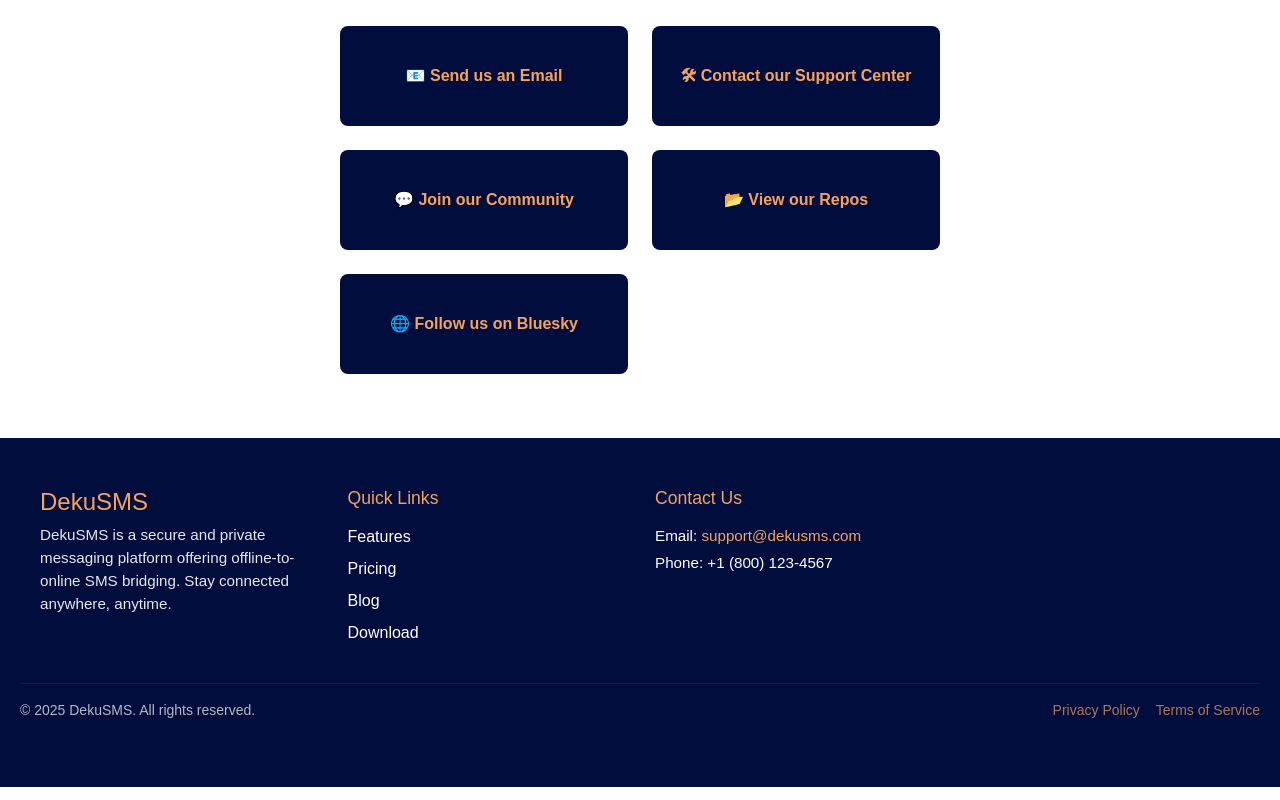
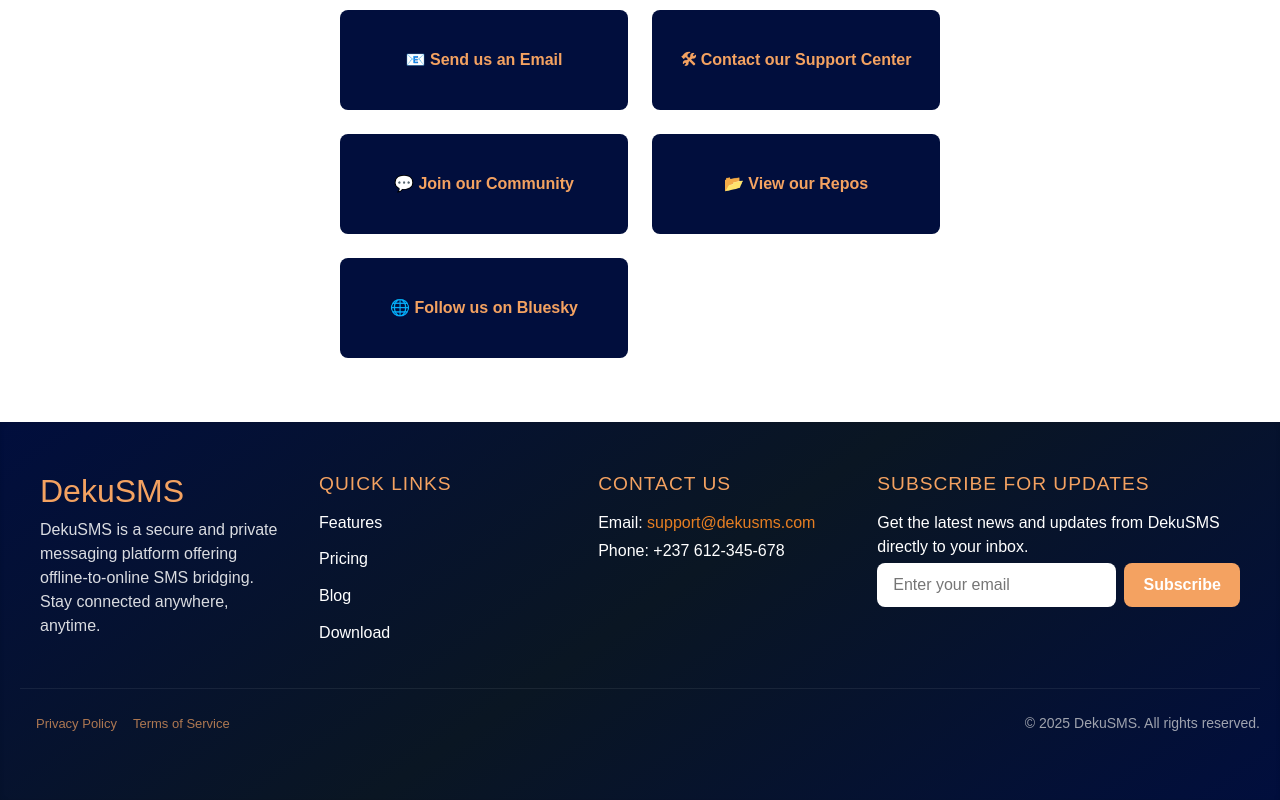
Before and after one commit to dekusms/DekuSMS-Website, a React (Vite) app: page /enterprise in a window 1280 px wide. Shown: the part 2640-3440 px from the top of the page. Built offline with nearby package versions, Linux system fonts and the light colour scheme.

Commit message:
added coming soon page

```diff
--- a/src/App.jsx
+++ b/src/App.jsx
@@ -11,6 +11,7 @@
 import Login from './pages/Login';
 import Signup from './pages/Signup';
 import Dashboard from './pages/Dashboard';
+import ComingSoon from './pages/ComingSoon';
 import { AuthProvider } from './context/AuthContext';
 
 function App() {
@@ -40,7 +41,8 @@
   const hideGlobalNavbar =
     path.startsWith("/enterprise") ||
     path === "/login" ||
-    path === "/signup";
+    path === "/signup" ||
+    path === "/enterprise-coming-soon";
 
   return (
     <div className="App">
@@ -48,6 +50,7 @@
         <Routes>
           <Route path="/" element={<Home />} />
           <Route path="/enterprise/*" element={<Enterprise />} />
+          <Route path="/enterprise-coming-soon" element={<ComingSoon />} />
           <Route path="/login" element={<Login />} />
           <Route path="/signup" element={<Signup />} />
           <Route
--- a/src/components/Navbar.jsx
+++ b/src/components/Navbar.jsx
@@ -42,7 +42,7 @@
             <Link className="nav-link" to="/" onClick={() => setIsOpen(false)}>Home</Link>
           </li>
           <li className="nav-item">
-            <Link className="nav-link" to="/enterprise" onClick={() => setIsOpen(false)}>Enterprise</Link>
+            <Link className="nav-link" to="/comingsoon" onClick={() => setIsOpen(false)}>Enterprise</Link>
           </li>
           <li className="nav-item">
             <a className="nav-link" href="#download" onClick={() => setIsOpen(false)}>Download</a>
--- a/src/index.css
+++ b/src/index.css
@@ -408,9 +408,8 @@
   line-height: 1.6;
 }
 
-/* Two-column image + text section */
 .features-image-text-section {
-  padding: 4rem 1rem 2rem; /* reduced bottom padding */
+  padding: 4rem 1rem 2rem;
   background-color: #fff;
 }
 
@@ -420,7 +419,7 @@
   align-items: center;
   justify-content: center;
   gap: 2rem;
-  margin-bottom: 0; /* fix for mobile spacing */
+  margin-bottom: 0;
 }
 
 .feature-column {
@@ -503,18 +502,16 @@
 }
 
 
-/* =================== Main pricing section ========================================== */
-/* =================================================================================== */
-/* =========== Pricing Section Styles ============ */
+/* ==================================== Main pricing section ========================================== */
 .pricing-section {
   padding: 4rem 1rem;
   background: #f7f9fc;
-  text-align: center;
 }
 
 .pricing-content {
   max-width: 900px;
   margin: 0 auto 3rem;
+  text-align: center;
 }
 
 .pricing-span {
@@ -522,6 +519,7 @@
   color: #FF8614;
   text-transform: uppercase;
   font-weight: bold;
+   text-align: center !important;
 }
 
 .pricing-title {
@@ -529,6 +527,9 @@
   font-weight: bold;
   color: #001849;
   margin-top: 0.5rem;
+  text-align: center;
+  margin-bottom: 20px;
+  margin-top: 20px;
 }
 
 .pricing-link {
@@ -565,7 +566,6 @@
   color: #e06b00;
 }
 
-/* =========== Pricing Cards ============ */
 .pricing2-section {
   padding: 2rem 0;
 }
@@ -632,7 +632,6 @@
   background-color: #e06b00;
 }
 
-/* ========== Responsive ========== */
 @media (max-width: 768px) {
   .pricing-title {
     font-size: 2rem;
@@ -727,12 +726,14 @@
 }
 
 
-/*  ========================= footer ============================= */
+/* ========================= footer ============================= */
 .footer {
-  background: #010e3d;
+  background: linear-gradient(145deg, #010e3d, #0a1623, #010e3d);
   color: #fff;
-  padding: 3rem 1rem 2rem;
+  padding: 4rem 2rem 3rem;
   font-family: 'Roboto', sans-serif;
+  position: relative;
+  box-shadow: inset 0 1px 5px rgba(0, 0, 0, 0.1);
 }
 
 .footer-container {
@@ -746,21 +747,29 @@
 
 .footer-brand h3 {
   color: #f4a261;
-  font-size: 1.5rem;
+  font-size: 2rem;
   margin-bottom: 0.5rem;
+  transition: color 0.3s ease;
+}
+
+.footer-brand h3:hover {
+  color: #e67e22;
 }
 
 .footer-brand p {
-  font-size: 0.95rem;
-  opacity: 0.9;
+  font-size: 1rem;
+  opacity: 0.85;
   max-width: 350px;
 }
 
 .footer-links-group h4,
-.footer-contact h4 {
-  font-size: 1.1rem;
+.footer-contact h4,
+.footer-subscription h4 {
+  font-size: 1.2rem;
   color: #f4a261;
   margin-bottom: 1rem;
+  text-transform: uppercase;
+  letter-spacing: 1px;
 }
 
 .footer-links-group ul {
@@ -770,27 +779,30 @@
 }
 
 .footer-links-group ul li {
-  margin-bottom: 0.5rem;
+  margin-bottom: 0.8rem;
 }
 
 .footer-links-group ul li a {
   color: #fff;
   text-decoration: none;
-  transition: color 0.3s ease;
+  font-weight: 500;
+  transition: color 0.3s ease, transform 0.3s ease;
 }
 
 .footer-links-group ul li a:hover {
-  color: #f4a261;
+  color: #e67e22;
+  transform: translateX(5px);
 }
 
 .footer-contact p {
-  font-size: 0.95rem;
+  font-size: 1rem;
   margin: 0.3rem 0;
 }
 
 .footer-contact a {
-  color: #f4a261;
+  color: #e67e22;
   text-decoration: none;
+  font-weight: 500;
 }
 
 .footer-socials {
@@ -799,38 +811,98 @@
 
 .footer-socials a {
   color: #f4a261;
-  margin-right: 1rem;
-  font-size: 1.2rem;
-  transition: transform 0.3s ease;
+  margin-right: 1.5rem;
+  font-size: 1.6rem;
+  transition: color 0.3s ease, transform 0.3s ease;
 }
 
 .footer-socials a:hover {
+  color: #e67e22;
   transform: scale(1.2);
+}
+
+.footer-subscription {
+  flex: 1 1 300px;
+  max-width: 350px;
+  margin-top: 1rem;
+}
+
+.footer-subscription p {
+  font-size: 0.95rem;
+  color: #e0e0e0;
+  margin-bottom: 1rem;
+  opacity: 0.85;
+}
+
+.subscription-form {
+  display: flex;
+  flex-wrap: nowrap;
+  align-items: center;
+  gap: 0.5rem;
+}
+
+.subscription-input {
+  flex: 1;
+  padding: 0.6rem 1rem;
+  border: none;
+  border-radius: 8px;
+  font-size: 1rem;
+  outline: none;
+  background: #fff;
+  color: #333;
+}
+
+.subscription-button {
+  padding: 0.6rem 1.2rem;
+  background: #f4a261;
+  border: none;
+  border-radius: 8px;
+  color: #fff;
+  font-weight: bold;
+  cursor: pointer;
+  transition: background 0.3s ease;
+}
+
+.subscription-button:hover {
+  background: #e67e22;
 }
 
 .footer-bottom {
   border-top: 1px solid rgba(255, 255, 255, 0.1);
-  margin-top: 2rem;
-  padding-top: 1rem;
+  margin-top: 3rem;
+  padding-top: 1.5rem;
   display: flex;
   justify-content: space-between;
   flex-wrap: wrap;
   gap: 1rem;
   font-size: 0.9rem;
   opacity: 0.8;
+  color: #e1e1e1;
 }
 
 .footer-policy-links a {
   margin-left: 1rem;
   color: #f4a261;
   text-decoration: none;
+  font-size: 13px;
+  font-weight: 500;
+  transition: color 0.3s ease;
 }
 
 .footer-policy-links a:hover {
   text-decoration: underline;
+  color: #e67e22;
 }
 
-/* Responsive Styling */
+@media screen and (max-width: 768px) {
+  .footer-bottom-inner {
+    gap: 0.5rem;
+  }
+}
+
+
+
+
 @media screen and (max-width: 768px) {
   .footer-container {
     flex-direction: column;
@@ -846,4 +918,30 @@
   .footer-policy-links a {
     margin: 0 0.5rem;
   }
+
+  .footer-socials a {
+    margin-right: 1rem;
+  }
+
+  .footer-socials {
+    margin-top: 1.5rem;
+  }
+
+  .footer-brand h3 {
+    font-size: 1.6rem;
+  }
+
+  .subscription-form {
+    flex-direction: column;
+    align-items: stretch;
+  }
+
+  .subscription-input,
+  .subscription-button {
+    width: 100%;
+  }
+
+  .subscription-button {
+    margin-top: 0.5rem;
+  }
 }
--- /dev/null
+++ b/src/pages/ComingSoon.jsx
@@ -0,0 +1,81 @@
+import React, { useState, useEffect } from 'react';
+
+const ComingSoon = () => {
+  const calculateTimeLeft = () => {
+    const launchDate = new Date("2025-06-01T00:00:00");
+    const difference = launchDate - new Date();
+
+    let timeLeft = {};
+    if (difference > 0) {
+      timeLeft = {
+        Days: Math.floor(difference / (1000 * 60 * 60 * 24)),
+        Hours: Math.floor((difference / (1000 * 60 * 60)) % 24),
+        Minutes: Math.floor((difference / 1000 / 60) % 60),
+        Seconds: Math.floor((difference / 1000) % 60),
+      };
+    }
+
+    return timeLeft;
+  };
+
+  const [timeLeft, setTimeLeft] = useState(calculateTimeLeft());
+  useEffect(() => {
+    const timer = setInterval(() => setTimeLeft(calculateTimeLeft()), 1000);
+    return () => clearInterval(timer);
+  }, []);
+
+  return (
+    <div className="container-fluid min-vh-100 d-flex align-items-center justify-content-center px-3"
+      style={{ backgroundColor: '#010e3d', color: '#ffffff' }}>
+      <div className="text-center" style={{ maxWidth: '600px' }}>
+        <h1 className="display-4 fw-bold mb-3" style={{ color: '#ffffff' }}>DekuSMS Enterprise</h1>
+        <p className="lead mb-5" style={{ color: '#D1D1D6' }}>
+          A powerful messaging experience is on its way. Be the first to know when we launch.
+        </p>
+
+        <div className="d-flex justify-content-center flex-wrap gap-4 mb-5">
+          {Object.entries(timeLeft).map(([unit, value]) => (
+            <div key={unit} className="p-3 text-center" style={{
+              background: 'rgba(255, 255, 255, 0.05)',
+              borderRadius: '12px',
+              minWidth: '90px',
+              boxShadow: '0 0 10px rgba(21, 183, 158, 0.4)',
+              border: '1px solid rgba(255,255,255,0.1)'
+            }}>
+              <div className="h3 fw-bold" style={{ color: '#15B79E' }}>{String(value).padStart(2, '0')}</div>
+              <div className="text-uppercase small" style={{ color: '#A0A0AB' }}>{unit}</div>
+            </div>
+          ))}
+        </div>
+
+        <div className="input-group mb-4 mx-auto" style={{ maxWidth: '400px' }}>
+          <input
+            type="email"
+            className="form-control"
+            placeholder="Enter your email"
+            style={{
+              backgroundColor: '#131316',
+              border: '1px solid #3F3F46',
+              color: '#ffffff'
+            }}
+          />
+          <button
+            className="btn"
+            style={{
+              backgroundColor: '#15B79E',
+              color: '#010e3d'
+            }}
+            onMouseOver={e => e.currentTarget.style.backgroundColor = '#0E9384'}
+            onMouseOut={e => e.currentTarget.style.backgroundColor = '#15B79E'}
+          >
+            Notify Me
+          </button>
+        </div>
+
+        <p className="small" style={{ color: '#70707B' }}>© 2025 DekuSMS Enterprise</p>
+      </div>
+    </div>
+  );
+};
+
+export default ComingSoon;
--- a/src/pages/Enterprise.jsx
+++ b/src/pages/Enterprise.jsx
@@ -43,7 +43,6 @@
           <Nav>
           <Nav.Link href="/" className="nav-link-custom">Home</Nav.Link>
 <Nav.Link href="#features" className="nav-link-custom">Features</Nav.Link>
-
 <Nav.Link href="#pricing" className="nav-link-custom">Pricing</Nav.Link>
 <Nav.Link href="#contact" className="nav-link-custom">Contact</Nav.Link>
 
@@ -162,15 +161,12 @@
   <div className="pricing-content">
     <span className="pricing-span">Pricing and Plans</span>
     <h2 className="pricing-title">About DekuSMS</h2>
-
     <p className="pricing-description">
       <strong>DekuSMS</strong> is a next-generation SMS solution designed for privacy, security, and seamless integration.
     </p>
     <p className="pricing-description">
       Whether you need encrypted messaging, real-time cloud synchronization, or customizable settings, DekuSMS is built to empower you. Say goodbye to outdated SMS limitations and hello to the future of messaging.
     </p>
-
-    <a href="#" className="pricing-readmore">Read More</a>
   </div>
 
   {/* -================= Pricing Cards ==================-- */}
@@ -219,8 +215,7 @@
 
 
 
-
-{/* ============= ⚡Footer ================== */}
+{/* ============= footer ===================== */}
 <footer className="footer">
   <div className="footer-container">
     {/* Brand & Description */}
@@ -237,34 +232,50 @@
       <ul>
         <li><a href="#features">Features</a></li>
         <li><a href="#pricing">Pricing</a></li>
-        <li><a href="#blog">Blog</a></li>
+        <li><a href="https://blog.smswithoutborders.com/">Blog</a></li>
         <li><a href="#download">Download</a></li>
       </ul>
     </div>
+
 
     {/* Contact Info */}
     <div className="footer-contact">
       <h4>Contact Us</h4>
       <p>Email: <a href="mailto:support@dekusms.com">support@dekusms.com</a></p>
-      <p>Phone: +1 (800) 123-4567</p>
+      <p>Phone: +237 612-345-678</p>
       <div className="footer-socials">
-        <a href="#"><i className="fab fa-twitter"></i></a>
-        <a href="#"><i className="fab fa-facebook"></i></a>
-        <a href="#"><i className="fab fa-github"></i></a>
+        <a href="#" className="footer-social-icon"><i className="fab fa-twitter"></i></a>
+        <a href="#" className="footer-social-icon"><i className="fab fa-facebook"></i></a>
+        <a href="#" className="footer-social-icon"><i className="fab fa-github"></i></a>
       </div>
+    </div>
+
+    {/* Subscription Section */}
+    <div className="footer-contact">
+    <h4>Subscribe for Updates</h4>
+    <p>Get the latest news and updates from DekuSMS directly to your inbox.</p>
+    <form className="subscription-form" onSubmit={(e) => e.preventDefault()}>
+        <input
+          type="email"
+          placeholder="Enter your email"
+          required
+          className="subscription-input"
+        />
+        <button type="submit" className="subscription-button">Subscribe</button>
+      </form>
     </div>
   </div>
 
-  {/* Bottom Strip */}
+
+{/* Bottom Strip */}
   <div className="footer-bottom">
-    <p>© 2025 DekuSMS. All rights reserved.</p>
-    <div className="footer-policy-links">
+  <div className="footer-policy-links">
       <a href="#privacy">Privacy Policy</a>
       <a href="#terms">Terms of Service</a>
     </div>
+    <p>© 2025 DekuSMS. All rights reserved.</p>
   </div>
 </footer>
-
 
     </section>
   );
```
Lines whose indentation alone changed are shown as unchanged.
